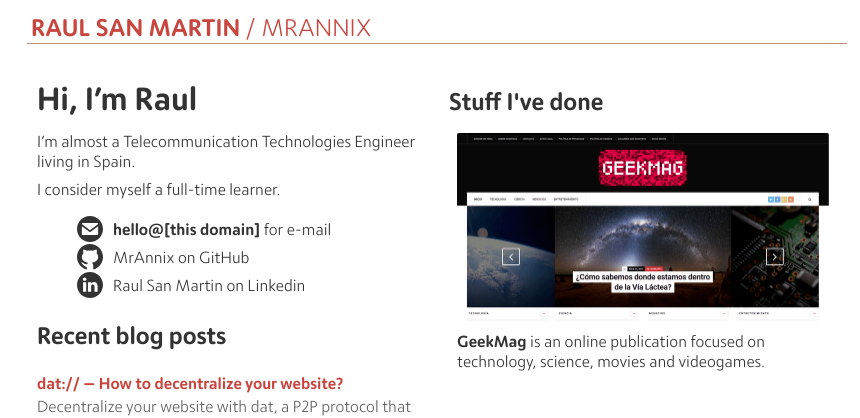
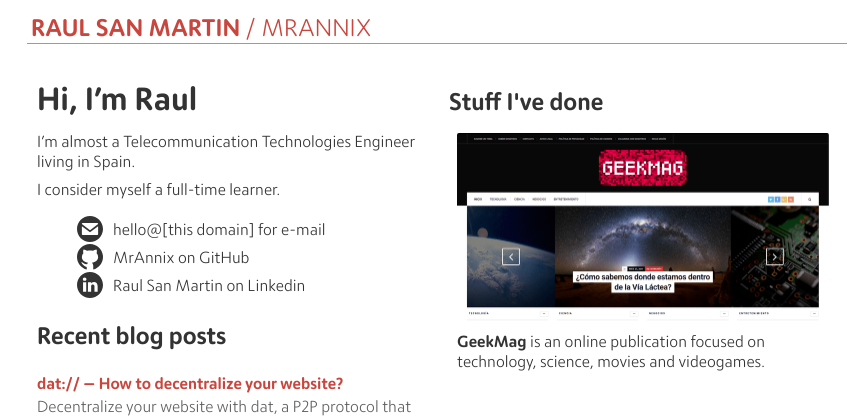
Before and after one commit to MrAnnix/MrAnnix.github.io, a Jekyll site: the page built from index.html, in a window 1280 px wide. Shown: the top 418 px of the page, without its empty margins (203-1063 px from the left). Built offline with Jekyll 4.4.1, drawn with Linux system fonts in a browser that asks for light colours; nearby versions of some CDN libraries; library files that are not in the unit come from our copies; the list of posts is cut into pages by our own code.

Commit message:
Update _config.yml

```diff
--- a/_config.yml
+++ b/_config.yml
@@ -51,7 +51,7 @@ email: hello@[this domain]
 
 social:
   - title: e-mail
-    description: '<b><span class="address">hello@[this domain]</span></b> for e-mail'
+    description: '<span class="address">hello@[this domain]</span> for e-mail'
     link: "/contact"
     alt: "Contact page"
   - title: github
```
